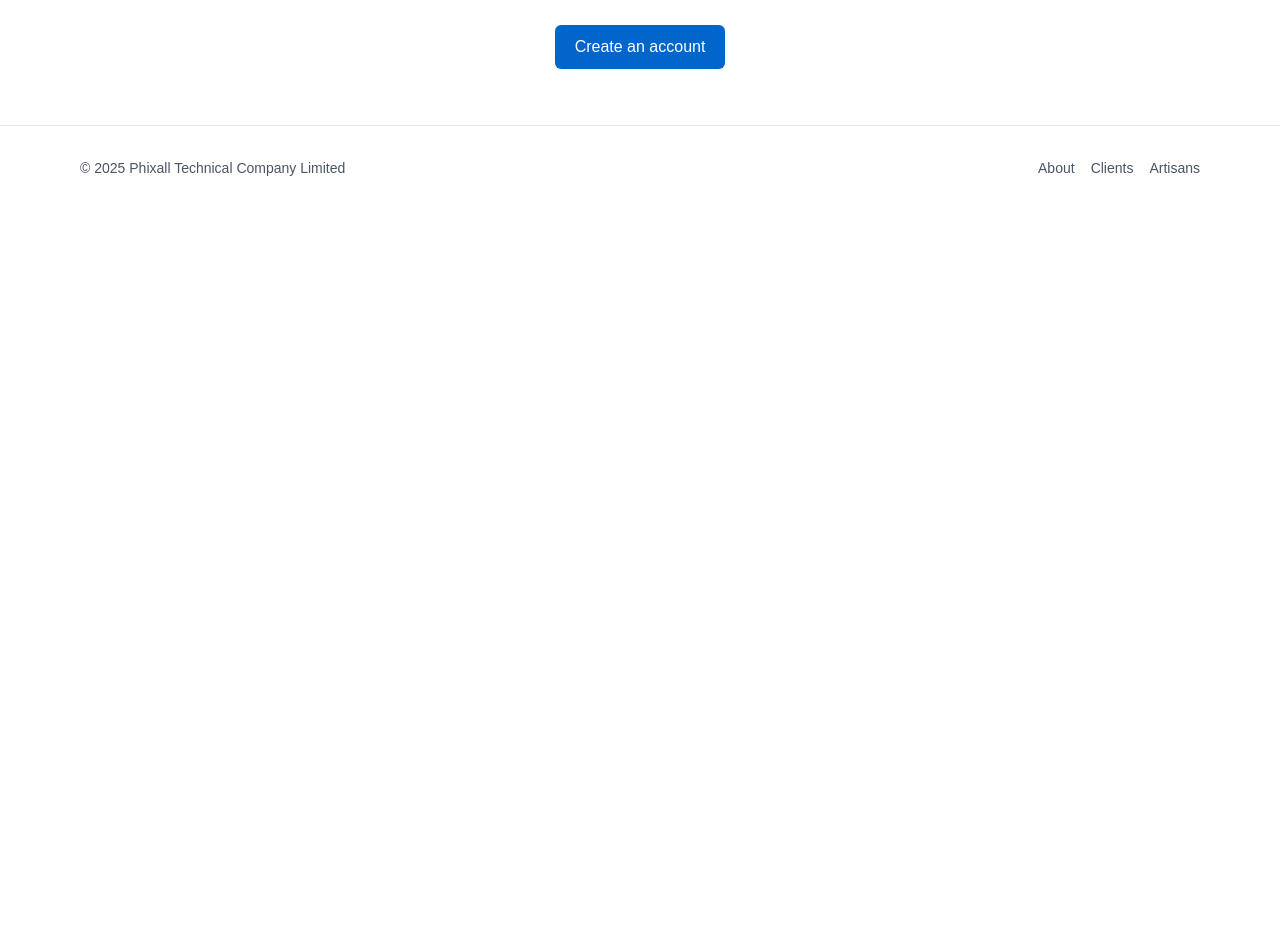
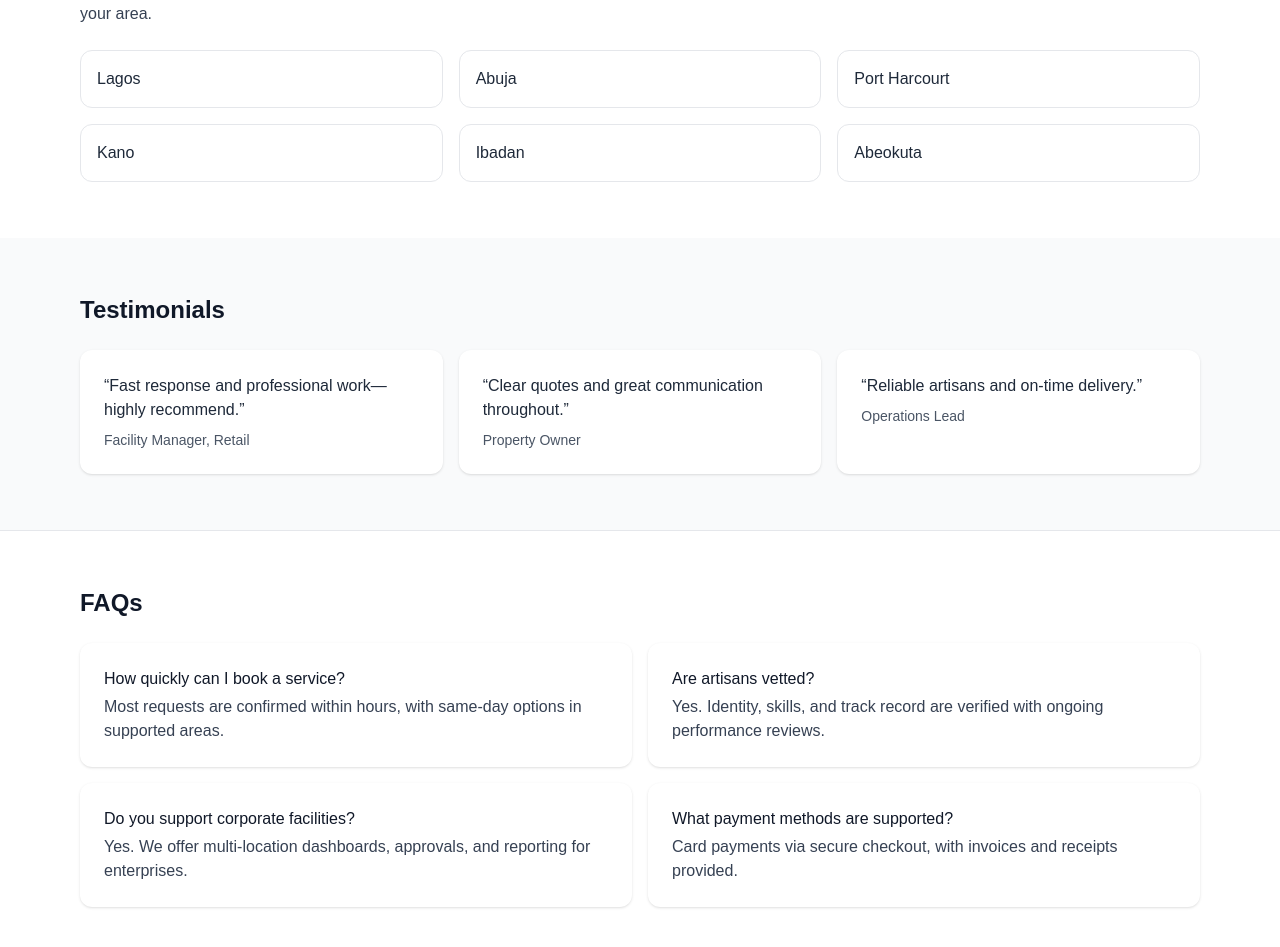
Before and after one commit to Femaro/phixall, a Next.js app: page / in a window 1280 px wide. Shown: the part 1765-2712 px from the top of the page. Before the commit the page ends 1975 px from the top, so only its background shows below. Built offline with nearby package versions, Linux system fonts and the light colour scheme.

Commit message:
site: richer content (coverage, testimonials, FAQ, industries, onboarding) + contact page; fix logo import

```diff
--- a/src/app/about/page.tsx
+++ b/src/app/about/page.tsx
@@ -41,6 +41,26 @@ export default function AboutPage() {
             </ul>
           </div>
         </div>
+
+        <div className="mt-10 grid gap-6 md:grid-cols-2">
+          <div className="rounded-xl border border-gray-200 bg-white p-6 shadow-sm">
+            <p className="font-medium text-gray-900">Our Story</p>
+            <p className="mt-2 text-gray-700">Born from the need for dependable, transparent facility services, Phixall blends technology and trusted professionals to deliver outcomes you can measure.</p>
+          </div>
+          <div className="rounded-xl border border-gray-200 bg-white p-6 shadow-sm">
+            <p className="font-medium text-gray-900">Values</p>
+            <ul className="mt-2 list-disc space-y-1 pl-5 text-sm text-gray-700">
+              <li>Reliability: on-time, every time</li>
+              <li>Transparency: clear quotes and communication</li>
+              <li>Quality: vetted artisans and guaranteed work</li>
+            </ul>
+          </div>
+        </div>
+
+        <div className="mt-10 rounded-xl bg-white p-6 shadow-sm">
+          <p className="font-medium text-gray-900">Leadership</p>
+          <p className="mt-2 text-gray-700">Our leadership team brings experience across facility operations, engineering, and software platforms to scale service excellence.</p>
+        </div>
       </section>
     </main>
   );
--- a/src/app/artisans/page.tsx
+++ b/src/app/artisans/page.tsx
@@ -39,6 +39,32 @@ export default function ArtisansPage() {
             </ul>
           </div>
         </div>
+        <div className="mt-10 grid gap-6 md:grid-cols-3">
+          <div className="rounded-xl border border-gray-200 bg-white p-6 shadow-sm">
+            <p className="font-medium">Requirements</p>
+            <ul className="mt-2 list-disc space-y-1 pl-5 text-sm text-gray-700">
+              <li>Valid ID and proof of skills</li>
+              <li>Smartphone with GPS</li>
+              <li>Professional conduct</li>
+            </ul>
+          </div>
+          <div className="rounded-xl border border-gray-200 bg-white p-6 shadow-sm">
+            <p className="font-medium">Onboarding</p>
+            <ul className="mt-2 list-disc space-y-1 pl-5 text-sm text-gray-700">
+              <li>Profile verification</li>
+              <li>Training modules</li>
+              <li>First job coaching</li>
+            </ul>
+          </div>
+          <div className="rounded-xl border border-gray-200 bg-white p-6 shadow-sm">
+            <p className="font-medium">Safety</p>
+            <ul className="mt-2 list-disc space-y-1 pl-5 text-sm text-gray-700">
+              <li>Job details before arrival</li>
+              <li>In-app support</li>
+              <li>Incident reporting</li>
+            </ul>
+          </div>
+        </div>
         <div className="mt-10">
           <a href="/register" className="rounded-md bg-brand-600 px-4 py-2.5 text-white hover:bg-brand-700">Join as an Artisan</a>
         </div>
--- a/src/app/clients/page.tsx
+++ b/src/app/clients/page.tsx
@@ -39,6 +39,33 @@ export default function ClientsPage() {
             </ul>
           </div>
         </div>
+
+        <div className="mt-10 grid gap-6 md:grid-cols-3">
+          <div className="rounded-xl border border-gray-200 bg-white p-6 shadow-sm">
+            <p className="font-medium">Industries</p>
+            <ul className="mt-2 list-disc space-y-1 pl-5 text-sm text-gray-700">
+              <li>Retail & Hospitality</li>
+              <li>Residential & Multi-family</li>
+              <li>Healthcare & Offices</li>
+            </ul>
+          </div>
+          <div className="rounded-xl border border-gray-200 bg-white p-6 shadow-sm">
+            <p className="font-medium">SLAs</p>
+            <ul className="mt-2 list-disc space-y-1 pl-5 text-sm text-gray-700">
+              <li>Priority response tiers</li>
+              <li>Issue categorization and escalation</li>
+              <li>Compliance-ready documentation</li>
+            </ul>
+          </div>
+          <div className="rounded-xl border border-gray-200 bg-white p-6 shadow-sm">
+            <p className="font-medium">Integrations</p>
+            <ul className="mt-2 list-disc space-y-1 pl-5 text-sm text-gray-700">
+              <li>Calendar & email</li>
+              <li>Export to CSV/Excel</li>
+              <li>Webhook support (on request)</li>
+            </ul>
+          </div>
+        </div>
         <div className="mt-10">
           <a href="/register" className="rounded-md bg-brand-600 px-4 py-2.5 text-white hover:bg-brand-700">Get Started</a>
         </div>
--- a/src/app/page.tsx
+++ b/src/app/page.tsx
@@ -125,6 +125,57 @@ export default function Home() {
         </div>
       </section>
 
+      <section className="border-t border-gray-200">
+        <div className="mx-auto max-w-6xl px-4 py-14">
+          <h2 className="text-2xl font-semibold text-gray-900">Coverage</h2>
+          <p className="mt-2 max-w-3xl text-gray-700">Nationwide network in major cities with expanding regional coverage. Contact us to confirm availability in your area.</p>
+          <div className="mt-6 grid gap-4 sm:grid-cols-2 md:grid-cols-3">
+            {['Lagos','Abuja','Port Harcourt','Kano','Ibadan','Abeokuta'].map((city) => (
+              <div key={city} className="rounded-xl border border-gray-200 bg-white p-4 text-gray-800">
+                {city}
+              </div>
+            ))}
+          </div>
+        </div>
+      </section>
+
+      <section className="bg-gray-50">
+        <div className="mx-auto max-w-6xl px-4 py-14">
+          <h2 className="text-2xl font-semibold text-gray-900">Testimonials</h2>
+          <div className="mt-6 grid gap-4 md:grid-cols-3">
+            {[
+              { quote: 'Fast response and professional work—highly recommend.', author: 'Facility Manager, Retail' },
+              { quote: 'Clear quotes and great communication throughout.', author: 'Property Owner' },
+              { quote: 'Reliable artisans and on-time delivery.', author: 'Operations Lead' },
+            ].map((t, i) => (
+              <div key={i} className="rounded-xl bg-white p-6 shadow-sm">
+                <p className="text-gray-800">“{t.quote}”</p>
+                <p className="mt-2 text-sm text-gray-600">{t.author}</p>
+              </div>
+            ))}
+          </div>
+        </div>
+      </section>
+
+      <section className="border-t border-gray-200">
+        <div className="mx-auto max-w-6xl px-4 py-14">
+          <h2 className="text-2xl font-semibold text-gray-900">FAQs</h2>
+          <div className="mt-6 grid gap-4 md:grid-cols-2">
+            {[
+              { q: 'How quickly can I book a service?', a: 'Most requests are confirmed within hours, with same-day options in supported areas.' },
+              { q: 'Are artisans vetted?', a: 'Yes. Identity, skills, and track record are verified with ongoing performance reviews.' },
+              { q: 'Do you support corporate facilities?', a: 'Yes. We offer multi-location dashboards, approvals, and reporting for enterprises.' },
+              { q: 'What payment methods are supported?', a: 'Card payments via secure checkout, with invoices and receipts provided.' },
+            ].map((f, i) => (
+              <div key={i} className="rounded-xl bg-white p-6 shadow-sm">
+                <p className="font-medium text-gray-900">{f.q}</p>
+                <p className="mt-1 text-gray-700">{f.a}</p>
+              </div>
+            ))}
+          </div>
+        </div>
+      </section>
+
       <section>
         <div className="mx-auto max-w-6xl px-4 py-14 text-center">
           <h2 className="text-2xl font-semibold text-gray-900">Ready to get started?</h2>
--- a/src/components/site/Footer.tsx
+++ b/src/components/site/Footer.tsx
@@ -8,6 +8,7 @@ export default function Footer() {
             <a href="/about" className="hover:text-brand-700">About</a>
             <a href="/clients" className="hover:text-brand-700">Clients</a>
             <a href="/artisans" className="hover:text-brand-700">Artisans</a>
+            <a href="/contact" className="hover:text-brand-700">Contact</a>
           </div>
         </div>
       </div>
--- a/src/components/site/Navbar.tsx
+++ b/src/components/site/Navbar.tsx
@@ -1,18 +1,20 @@
 import Link from 'next/link';
 import Image from 'next/image';
+import Logo from '@/app/logo.png';
 
 export default function Navbar() {
   return (
     <header className="sticky top-0 z-40 w-full border-b border-gray-200 bg-white/80 backdrop-blur">
       <div className="mx-auto flex h-14 max-w-6xl items-center justify-between px-4">
         <Link href="/" className="flex items-center gap-2">
-          <Image src="/logo.png" alt="Phixall" width={28} height={28} />
+          <Image src={Logo} alt="Phixall" width={28} height={28} />
           <span className="font-semibold text-gray-900">Phixall</span>
         </Link>
         <nav className="hidden gap-6 text-sm text-gray-700 md:flex">
           <Link href="/about" className="hover:text-brand-700">About</Link>
           <Link href="/clients" className="hover:text-brand-700">For Clients</Link>
           <Link href="/artisans" className="hover:text-brand-700">For Artisans</Link>
+          <Link href="/contact" className="hover:text-brand-700">Contact</Link>
         </nav>
         <div className="flex items-center gap-2">
           <Link href="/login" className="rounded-md px-3 py-1.5 text-sm text-gray-900 hover:bg-gray-100">Sign in</Link>
```
Also changed, not shown: src/app/contact/page.tsx (added, +37 -0 lines).
